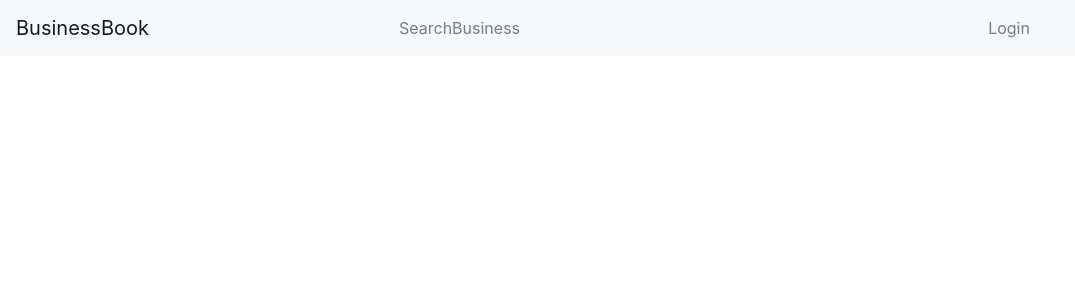
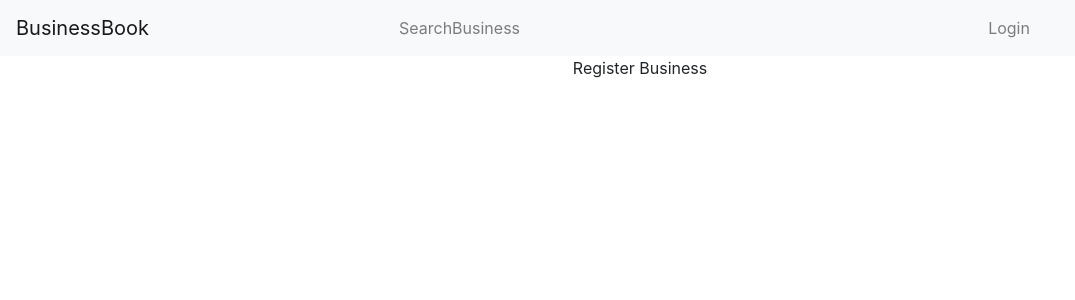
Before and after one commit to VanessaAla/businessbook-frontend, a React (Create React App) app: page /register-business in a window 1280 px wide. Shown: the top 300 px of the page, without its empty margins (0-1075 px from the left). Built offline with nearby package versions, Linux system fonts and the light colour scheme; no server answers.

Commit message:
created basic skeleton

```diff
--- a/src/App.js
+++ b/src/App.js
@@ -8,6 +8,7 @@ import MessageBox from "./components/MessageBox";
 import SignUp from "./pages/SignUp";
 import Login from "./pages/Login";
 import SearchBusiness from "./pages/SearchBusiness";
+import RegisterBusiness from "./pages/RegisterBusiness";
 
 import { useDispatch, useSelector } from "react-redux";
 import { selectAppLoading } from "./store/appState/selectors";
@@ -29,6 +30,7 @@ function App() {
       <Switch>
         <Route exact path="/" component={SearchBusiness} />
         <Route path="/search-business" component={SearchBusiness} />
+        <Route path="/register-business" component={RegisterBusiness} />
         <Route path="/login" component={Login} />
         <Route path="/signup" component={SignUp} />
       </Switch>
--- /dev/null
+++ b/src/pages/RegisterBusiness/index.js
@@ -0,0 +1,5 @@
+import React from "react";
+
+export default function RegisterBusiness() {
+  return <div>Register Business</div>;
+}
```
